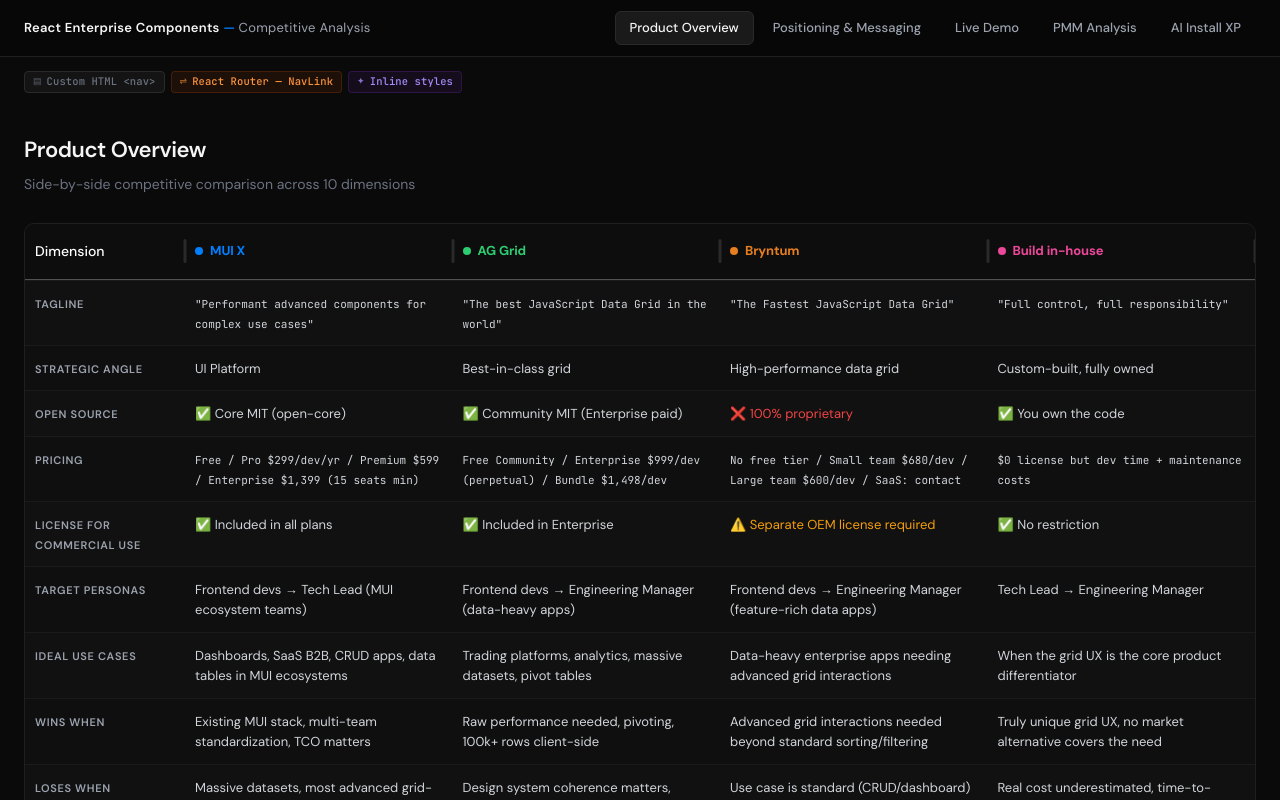
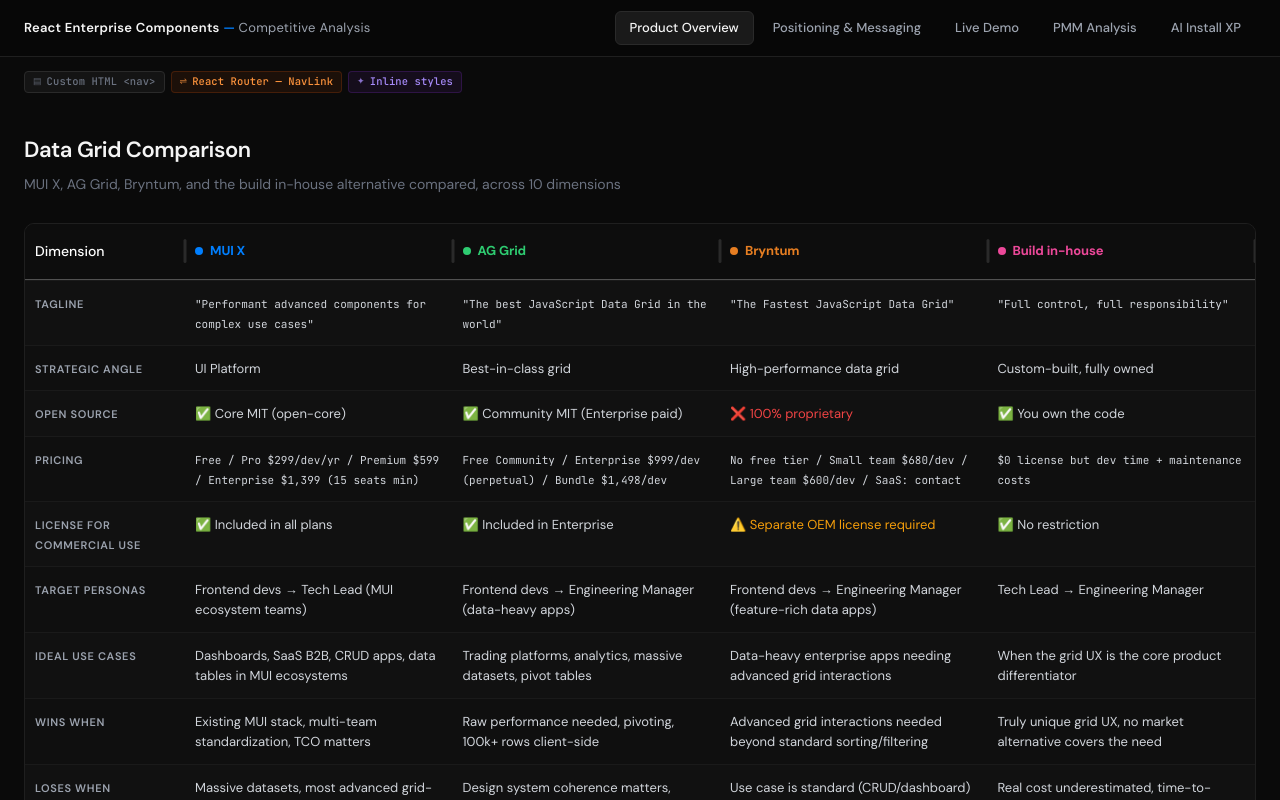
Before and after one commit to LaureBrosseau/react-ui-components-comparison, a React (Vite) app: page / in a window 1280 px wide. Shown: the top 800 px of the page. Built offline with nearby package versions, Linux system fonts and the light colour scheme; what ag-grid-community would draw is missing.

Commit message:
title change

```diff
--- a/src/pages/ProductOverview.jsx
+++ b/src/pages/ProductOverview.jsx
@@ -186,10 +186,10 @@
     <div style={{ maxWidth: '1400px', margin: '0 auto', padding: '40px 24px 60px' }}>
       <div style={{ marginBottom: '28px' }}>
         <h1 style={{ fontSize: '22px', fontWeight: '600', color: '#f5f5f5', marginBottom: '8px', letterSpacing: '-0.02em' }}>
-          Product Overview
+          Data Grid Comparison
         </h1>
         <p style={{ fontSize: '14px', color: '#6b7280' }}>
-          Side-by-side competitive comparison across 10 dimensions
+          MUI X, AG Grid, Bryntum, and the build in-house alternative compared, across 10 dimensions
         </p>
       </div>
 
```
